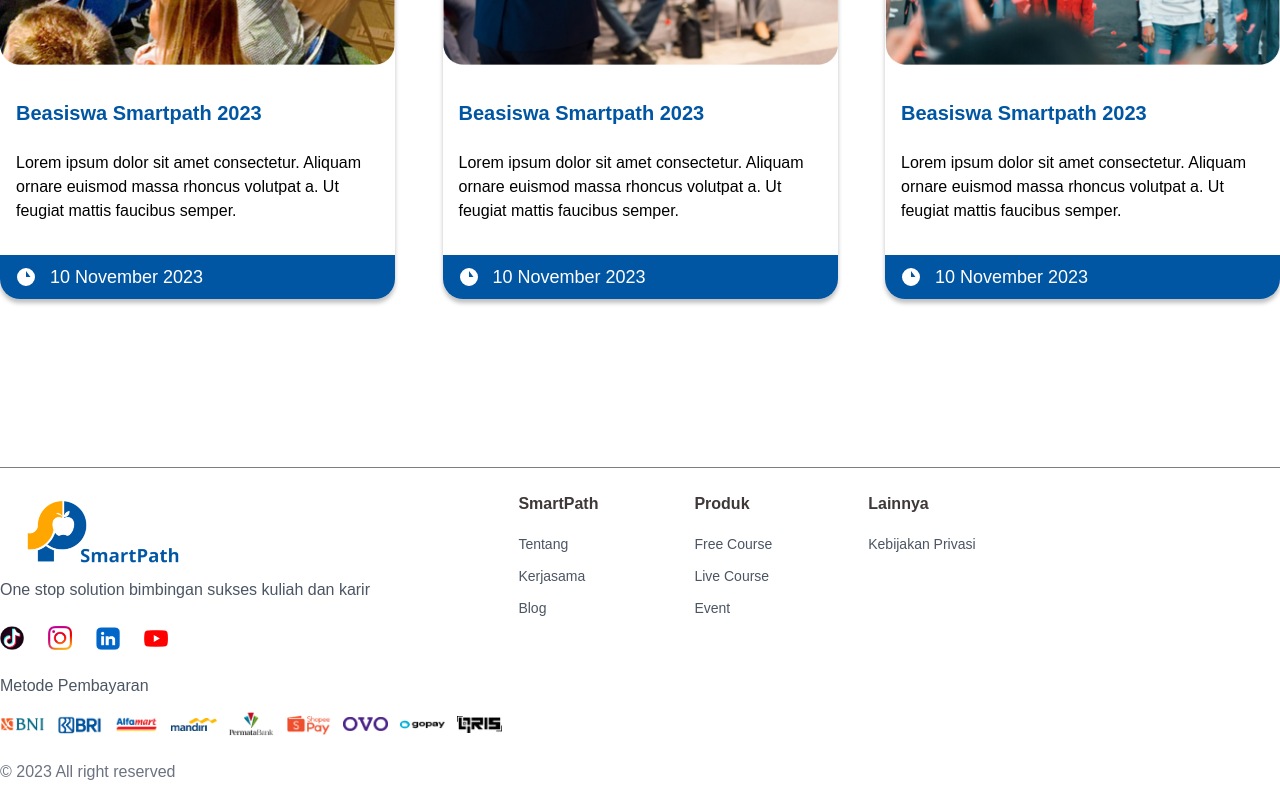
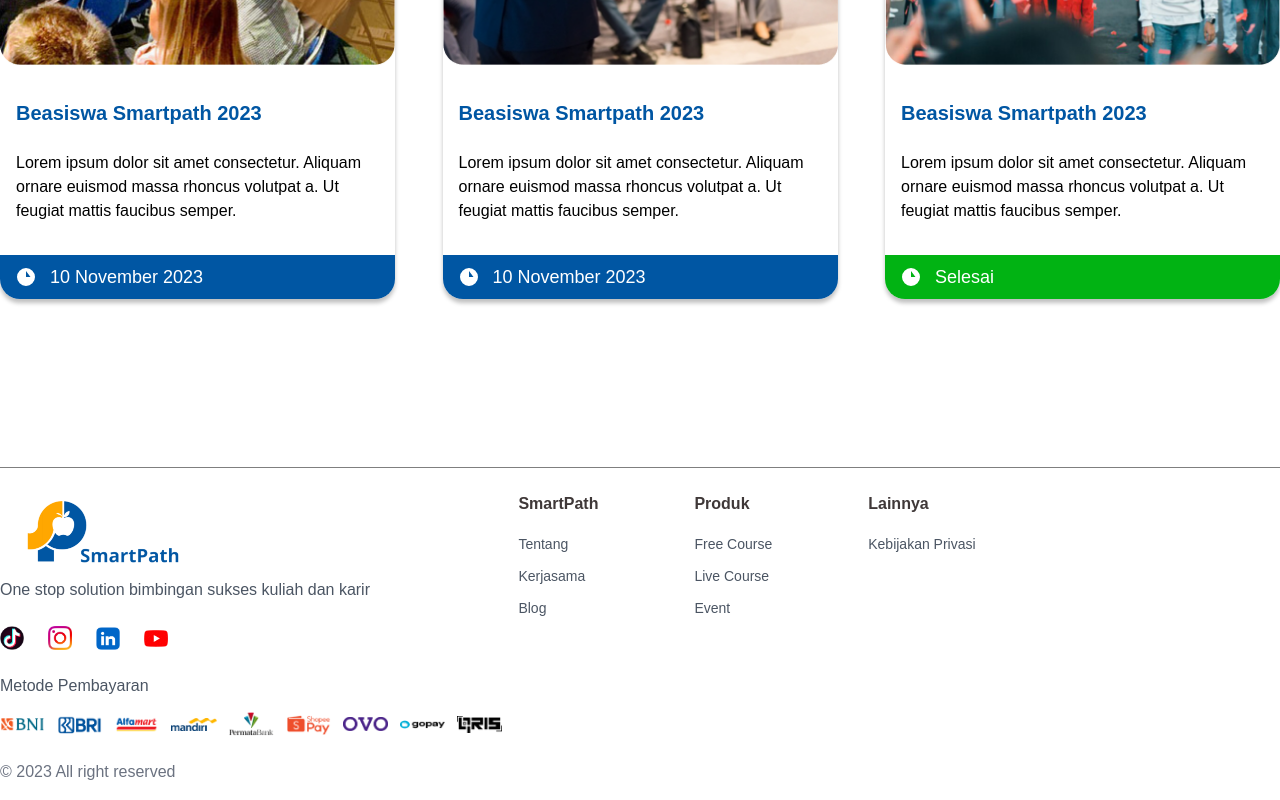
Before and after one commit to Smartpath-id/Smartpath-Blog, a Next.js app: page / in a window 1280 px wide. Shown: the part 2979-3779 px from the top of the page. Built offline with nearby package versions, Linux system fonts and the light colour scheme.

Commit message:
slicing design event page v-2

```diff
--- a/package.json
+++ b/package.json
@@ -9,6 +9,7 @@
     "lint": "next lint"
   },
   "dependencies": {
+    "axios": "^1.6.1",
     "next": "^13.5.6",
     "react": "^18",
     "react-dom": "^18"
--- a/src/app/globals.css
+++ b/src/app/globals.css
@@ -3,7 +3,6 @@
 @tailwind utilities;
 
 @layer utilities {
-  @variants responsive {
   /* Hide scrollbar for Chrome, Safari and Opera */
   .no-scrollbar::-webkit-scrollbar {
     display: none;
@@ -13,7 +12,6 @@
   .no-scrollbar {
     -ms-overflow-style: none; /* IE and Edge */
     scrollbar-width: none; /* Firefox */
-    }
   }
 }
 * {
--- a/src/components/Card/index.jsx
+++ b/src/components/Card/index.jsx
@@ -2,7 +2,7 @@ import Clock from "@/assets/icons/Clock";
 import Image from "next/image";
 import React from "react";
 
-const Card = ({ image, title, description, date }) => {
+const Card = ({ image, title, description, date = false }) => {
   return (
     <div
       className="bg-white rounded-[20px] w-full sm:w-[335px] lg:w-[395px] overflow-hidden"
@@ -10,8 +10,8 @@ const Card = ({ image, title, description, date }) => {
     >
       <Image
         src={image}
-        width={300}
-        height={300}
+        width={350}
+        height={350}
         className="aspect-square w-full"
         alt="event"
         style={{ objectFit: "contain" }}
@@ -22,9 +22,15 @@ const Card = ({ image, title, description, date }) => {
         <p className="text-black text-base">{description}</p>
       </div>
 
-      <div className="bg-[#0056A3] px-3.5 py-2 flex items-center gap-x-3 w-full">
+      <div
+        className={`${
+          date ? "bg-[#0056A3]" : "bg-[#01B313]"
+        } px-3.5 py-2 flex items-center gap-x-3 w-full`}
+      >
         <Clock className="fill-white stroke-none" />
-        <p className="text-white text-lg font-medium">{date}</p>
+        <p className="text-white text-lg font-medium">
+          {date ? date : "Selesai"}
+        </p>
       </div>
     </div>
   );
--- a/src/components/Home/OtherEvents.jsx
+++ b/src/components/Home/OtherEvents.jsx
@@ -24,7 +24,7 @@ const cards = [
     src: other_event_3.src,
     description:
       "Lorem ipsum dolor sit amet consectetur. Aliquam ornare euismod massa rhoncus volutpat a. Ut feugiat mattis faucibus semper.",
-    date: "10 November 2023",
+    date: false,
   },
 ];
 
```
Also changed, not shown: src/service/instance.service.js (added, +16 -0 lines), 2 other files (tests, documents, lock files or other folders). Lines whose indentation alone changed are shown as unchanged.
